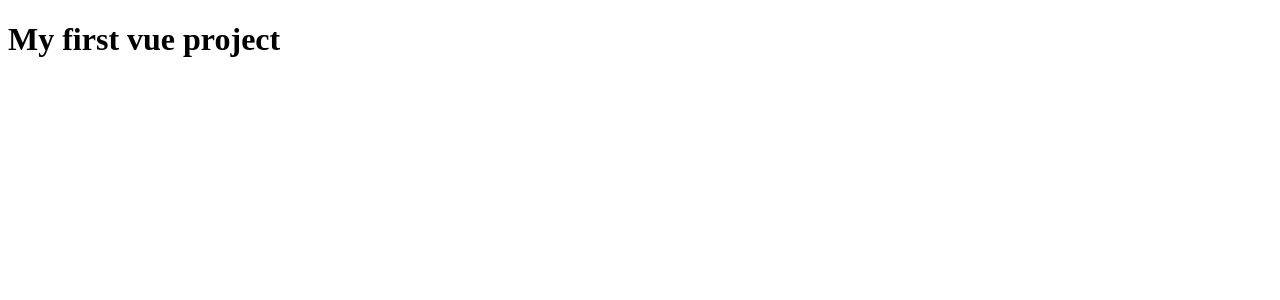
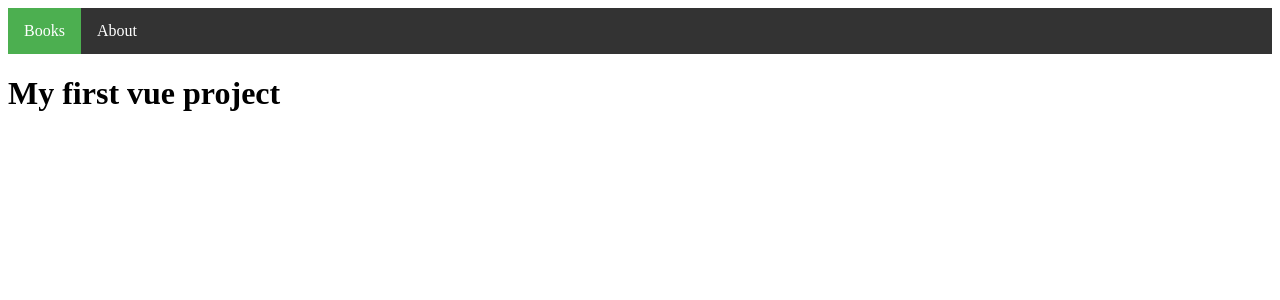
Before and after one commit to frontend-coach-workshops/2023-09-11_09-13, a Vue app: page / in a window 1280 px wide. Shown: the top 300 px of the page. Built offline with nearby package versions, Linux system fonts and the light colour scheme.

Commit message:
Add solution task 1

```diff
--- a/src/App.vue
+++ b/src/App.vue
@@ -1,3 +1,15 @@
 <template>
+  <AppNavigation />
   <h1>My first vue project</h1>
 </template>
+
+<script>
+import AppNavigation from './components/AppNavigation.vue'
+
+export default {
+  name: 'App',
+  components: {
+    AppNavigation
+  }
+}
+</script>
--- /dev/null
+++ b/src/components/AppNavigation.vue
@@ -0,0 +1,42 @@
+<template>
+  <ul>
+    <li><a class="active" href="#books">Books</a></li>
+    <li><a href="#about">About</a></li>
+  </ul>
+</template>
+
+<script>
+export default {
+  name: 'AppNavigation'
+}
+</script>
+
+<style>
+ul {
+  list-style-type: none;
+  margin: 0;
+  padding: 0;
+  overflow: hidden;
+  background-color: #333333;
+}
+
+li {
+  float: left;
+}
+
+a {
+  display: block;
+  color: white;
+  text-align: center;
+  padding: 14px 16px;
+  text-decoration: none;
+}
+
+a:hover:not(.active) {
+  background-color: #111111;
+}
+
+a.active {
+  background-color: #4caf50;
+}
+</style>
```
